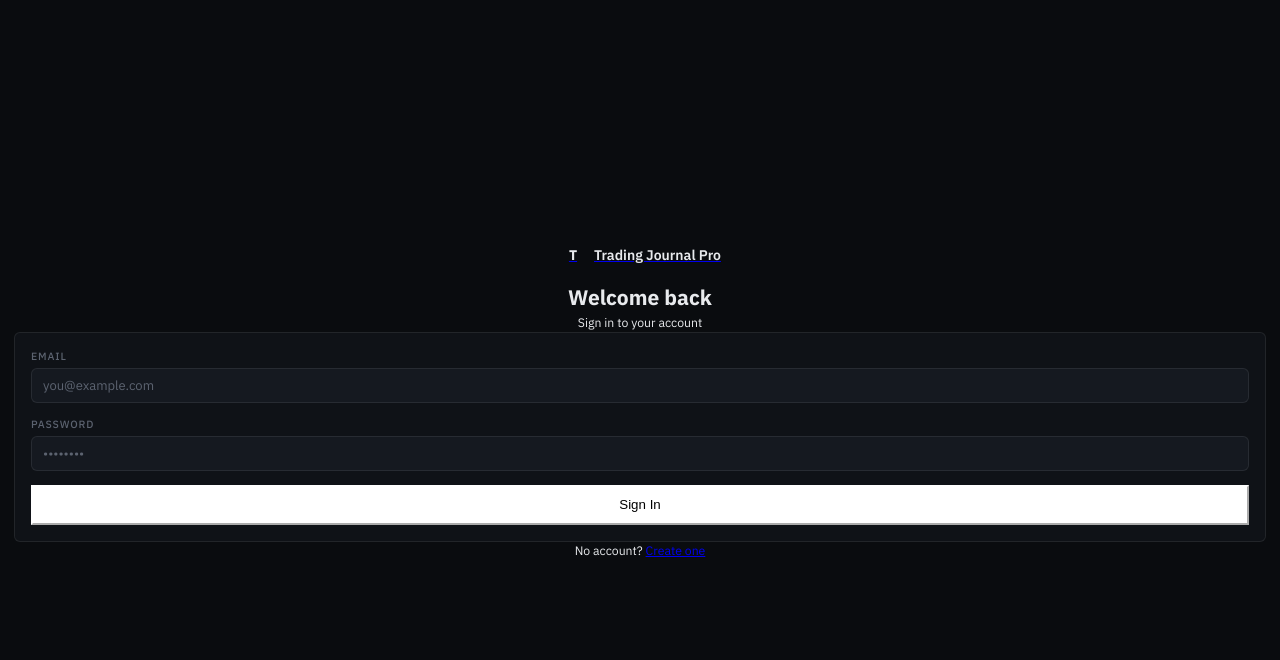
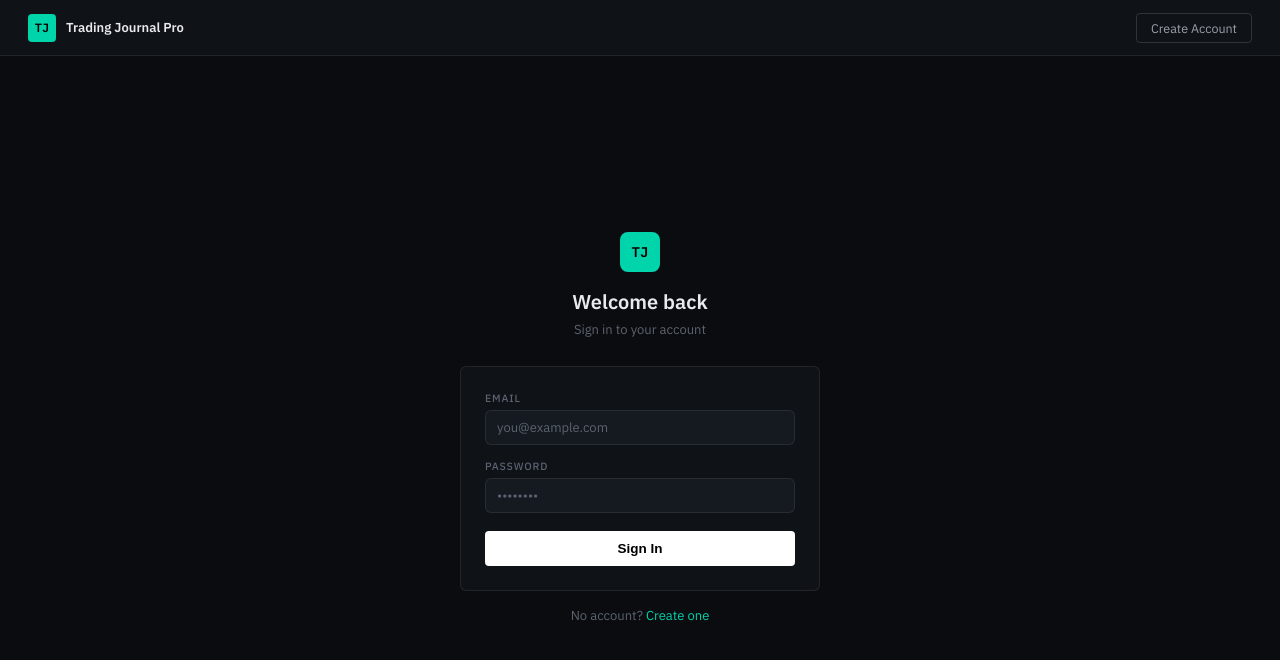
Before and after one commit to lahiruudara900-hue/trading-journal-pro, a Next.js app: page /login in a window 1280 px wide. Shown: the top 660 px of the page. Built offline with nearby package versions, Linux system fonts and the light colour scheme.

Commit message:
Redesign login and register pages

```diff
--- a/app/login/page.tsx
+++ b/app/login/page.tsx
@@ -12,32 +12,124 @@ export default function LoginPage() {
   const [error, setError] = useState('')
 
   async function handleLogin(e: React.FormEvent) {
-    e.preventDefault(); setLoading(true); setError('')
+    e.preventDefault()
+    setLoading(true); setError('')
     const { error } = await getSupabaseClient().auth.signInWithPassword({ email, password })
     if (error) { setError(error.message); setLoading(false) }
     else { router.push('/dashboard'); router.refresh() }
   }
 
   return (
-    <div className="min-h-screen bg-[#0a0a0f] flex flex-col items-center justify-center px-4">
-      <div className="w-full max-w-md">
-        <div className="text-center mb-8">
-          <Link href="/" className="inline-flex items-center gap-2 mb-4">
-            <div className="w-8 h-8 rounded-lg bg-blue-500 flex items-center justify-center text-white font-bold">T</div>
-            <span className="font-semibold text-white">Trading Journal Pro</span>
-          </Link>
-          <h1 className="text-2xl font-bold text-white">Welcome back</h1>
-          <p className="text-[#8888a0] text-sm mt-1">Sign in to your account</p>
+    <div style={{
+      minHeight: '100vh', background: 'var(--bg)',
+      display: 'flex', flexDirection: 'column',
+    }}>
+      {/* Nav */}
+      <nav style={{
+        display: 'flex', alignItems: 'center', justifyContent: 'space-between',
+        padding: '0 28px', height: '56px',
+        borderBottom: '1px solid var(--border)',
+        background: 'var(--bg2)',
+      }}>
+        <Link href="/" style={{
+          display: 'flex', alignItems: 'center', gap: '10px', textDecoration: 'none',
+        }}>
+          <div style={{
+            width: '28px', height: '28px', background: 'var(--accent)',
+            borderRadius: '4px', display: 'flex', alignItems: 'center', justifyContent: 'center',
+            fontFamily: 'var(--mono)', fontSize: '12px', fontWeight: 700, color: '#000',
+          }}>TJ</div>
+          <span style={{ fontSize: '13px', fontWeight: 600, color: 'var(--text)' }}>
+            Trading Journal Pro
+          </span>
+        </Link>
+        <Link href="/register" style={{
+          fontSize: '12.5px', color: 'var(--text2)', textDecoration: 'none',
+          padding: '6px 14px', border: '1px solid var(--border2)',
+          borderRadius: '4px', transition: 'all 0.15s',
+        }}>Create Account</Link>
+      </nav>
+
+      {/* Form */}
+      <div style={{
+        flex: 1, display: 'flex', alignItems: 'center', justifyContent: 'center',
+        padding: '40px 16px',
+      }}>
+        <div style={{ width: '100%', maxWidth: '360px' }}>
+
+          {/* Header */}
+          <div style={{ textAlign: 'center', marginBottom: '28px' }}>
+            <div style={{
+              width: '40px', height: '40px', background: 'var(--accent)',
+              borderRadius: '8px', display: 'flex', alignItems: 'center', justifyContent: 'center',
+              fontFamily: 'var(--mono)', fontSize: '14px', fontWeight: 700, color: '#000',
+              margin: '0 auto 16px',
+            }}>TJ</div>
+            <h1 style={{ fontSize: '20px', fontWeight: 600, marginBottom: '6px' }}>Welcome back</h1>
+            <p style={{ fontSize: '13px', color: 'var(--text3)' }}>Sign in to your account</p>
+          </div>
+
+          {/* Card */}
+          <div style={{
+            background: 'var(--bg2)', border: '1px solid var(--border)',
+            borderRadius: '6px', padding: '24px',
+          }}>
+            {error && (
+              <div style={{
+                padding: '10px 12px', borderRadius: '4px', marginBottom: '16px',
+                background: 'rgba(255,77,106,0.1)', border: '1px solid rgba(255,77,106,0.2)',
+                color: 'var(--red)', fontSize: '12.5px',
+              }}>{error}</div>
+            )}
+
+            <form onSubmit={handleLogin} style={{ display: 'flex', flexDirection: 'column', gap: '14px' }}>
+              <div>
+                <label className="form-label">Email</label>
+                <input
+                  type="email"
+                  className="form-input"
+                  placeholder="you@example.com"
+                  value={email}
+                  onChange={e => setEmail(e.target.value)}
+                  required
+                />
+              </div>
+              <div>
+                <label className="form-label">Password</label>
+                <input
+                  type="password"
+                  className="form-input"
+                  placeholder="••••••••"
+                  value={password}
+                  onChange={e => setPassword(e.target.value)}
+                  required
+                />
+              </div>
+              <button
+                type="submit"
+                disabled={loading}
+                style={{
+                  width: '100%', padding: '10px',
+                  background: '#fff', color: '#000',
+                  border: 'none', borderRadius: '4px',
+                  fontSize: '13.5px', fontWeight: 600,
+                  cursor: loading ? 'not-allowed' : 'pointer',
+                  opacity: loading ? 0.7 : 1,
+                  marginTop: '4px',
+                }}
+              >
+                {loading ? 'Signing in…' : 'Sign In'}
+              </button>
+            </form>
+          </div>
+
+          <p style={{ textAlign: 'center', fontSize: '13px', color: 'var(--text3)', marginTop: '16px' }}>
+            No account?{' '}
+            <Link href="/register" style={{ color: 'var(--accent)', textDecoration: 'none' }}>
+              Create one
+            </Link>
+          </p>
         </div>
-        <div className="card p-6">
-          {error && <div className="bg-red-500/10 border border-red-500/20 rounded-lg px-4 py-3 text-red-400 text-sm mb-5">{error}</div>}
-          <form onSubmit={handleLogin} className="space-y-4">
-            <div><label className="form-label">Email</label><input type="email" className="form-input" placeholder="you@example.com" value={email} onChange={e => setEmail(e.target.value)} required /></div>
-            <div><label className="form-label">Password</label><input type="password" className="form-input" placeholder="••••••••" value={password} onChange={e => setPassword(e.target.value)} required /></div>
-            <button type="submit" className="btn-primary w-full py-3" disabled={loading}>{loading ? 'Signing in…' : 'Sign In'}</button>
-          </form>
-        </div>
-        <p className="text-center text-sm text-[#8888a0] mt-4">No account? <Link href="/register" className="text-blue-400 hover:text-blue-300">Create one</Link></p>
       </div>
     </div>
   )
```
Also changed, not shown: app/register/page.tsx (+101 -23 lines).
